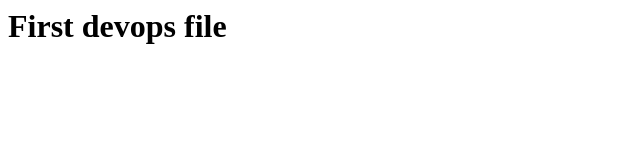
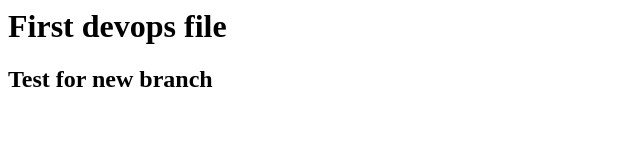
Before and after one commit to mygithubansible/webtest, a plain HTML site: page index.html in a window 1280 px wide. Shown: the whole page, without its empty margins (0-640 px from the left). Drawn offline with Linux system fonts and the light colour scheme.

Commit message:
modified index.html

```diff
--- a/index.html
+++ b/index.html
@@ -1 +1,2 @@
 <h1>First devops file</h1>
+<h2> Test for new branch</h2>
```
